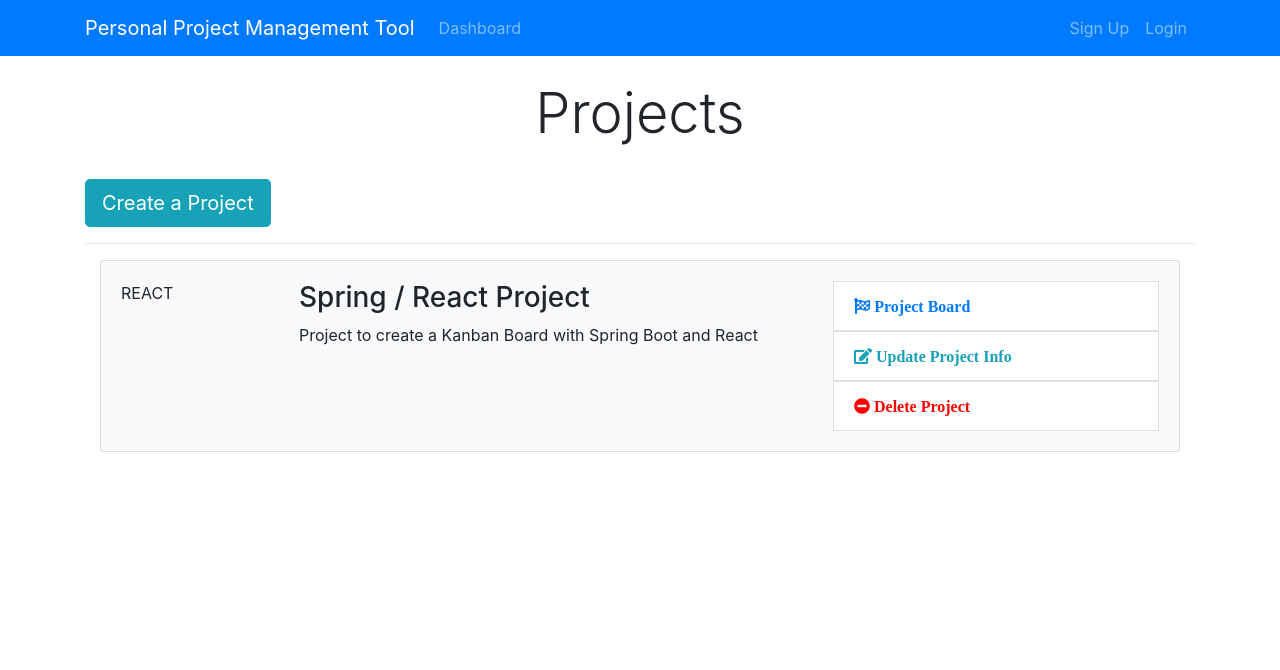
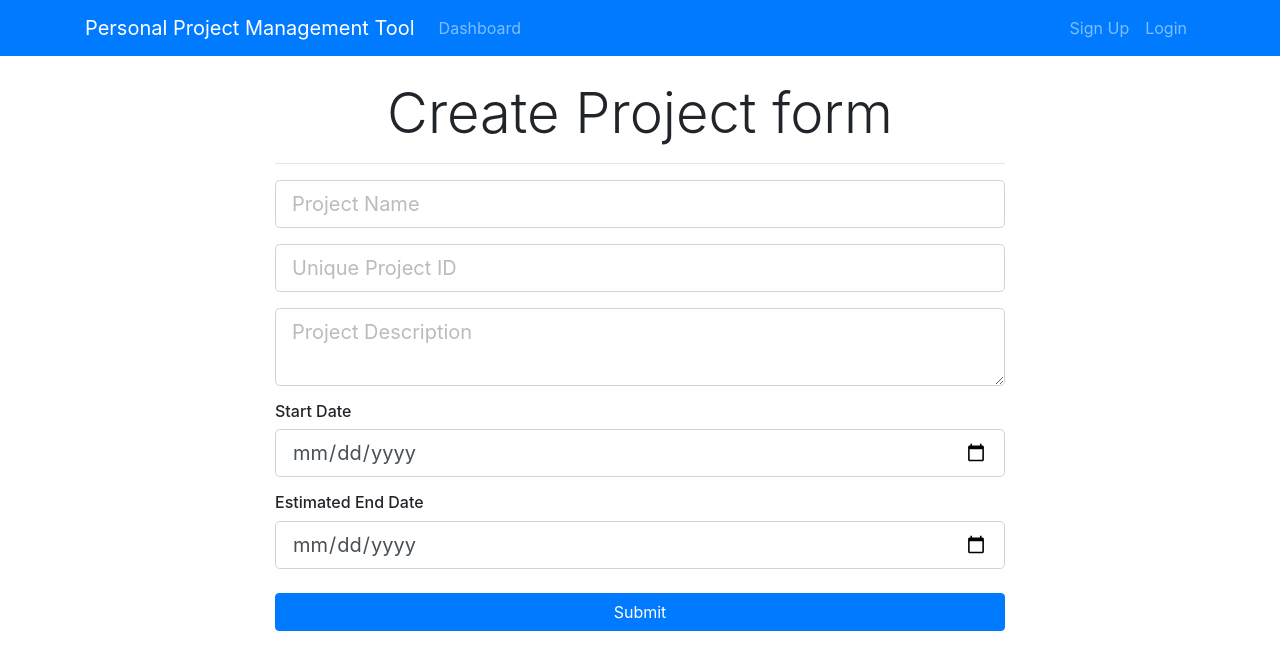
Before and after one commit to tomlam0828/daily-task, a React (Create React App) app in the folder daily-task-client/: page /addProject in a window 1280 px wide. Shown: the top 670 px of the page. Built offline with nearby package versions, Linux system fonts and the light colour scheme.

Commit message:
create form

```diff
--- a/daily-task-client/package.json
+++ b/daily-task-client/package.json
@@ -9,6 +9,7 @@
     "bootstrap": "^4.5.0",
     "react": "^16.13.1",
     "react-dom": "^16.13.1",
+    "react-router-dom": "^5.2.0",
     "react-scripts": "3.4.1"
   },
   "scripts": {
--- a/daily-task-client/src/App.js
+++ b/daily-task-client/src/App.js
@@ -3,13 +3,18 @@
 import Dashboard from "./components/Dashboard";
 import Header from "./components/Layout/Header";
 import "bootstrap/dist/css/bootstrap.min.css";
+import { BrowserRouter as Router, Route } from "react-router-dom";
+import AddProject from "./components/Project/AddProject";
 
 function App() {
   return (
-    <div className="App">
-      <Header />
-      <Dashboard />
-    </div>
+    <Router>
+      <div className="App">
+        <Header />
+        <Route exact path="/dashboard" component={Dashboard} />
+        <Route exact path="/addProject" component={AddProject} />
+      </div>
+    </Router>
   );
 }
 
--- a/daily-task-client/src/components/Dashboard.js
+++ b/daily-task-client/src/components/Dashboard.js
@@ -1,5 +1,6 @@
 import React, { Component } from "react";
 import ProjectItem from "./Project/ProjectItem";
+import CreateProjectButton from "./Project/CreateProjectButton";
 
 class Dashboard extends Component {
     render() {
@@ -10,9 +11,7 @@
                         <div className="col-md-12">
                             <h1 className="display-4 text-center">Projects</h1>
                             <br />
-                            <a href="ProjectForm.html" className="btn btn-lg btn-info">
-                                Create a Project
-                        </a>
+                            <CreateProjectButton />
                             <br />
                             <hr />
                             <ProjectItem />
--- /dev/null
+++ b/daily-task-client/src/components/Project/AddProject.js
@@ -0,0 +1,107 @@
+import React, { Component } from 'react'
+
+class AddProject extends Component {
+    constructor() {
+        super();
+
+        this.state = {
+            projectName: "",
+            projectIdentifier: "",
+            description: "",
+            start_date: "",
+            end_date: ""
+        };
+        this.onChange = this.onChange.bind(this);
+        this.onSubmit = this.onSubmit.bind(this);
+    }
+
+    onChange(e) {
+        this.setState(
+            {
+                [e.target.name]: e.target.value
+            }
+        );
+    }
+
+    onSubmit(e) {
+        e.preventDefault();
+        const newProject = {
+            projectName: this.state.projectName,
+            projectIdentifier: this.state.projectIdentifier,
+            description: this.state.description,
+            start_date: this.state.start_date,
+            end_date: this.state.end_date
+        };
+        console.log(newProject);
+    }
+
+    render() {
+        return (
+            <div className="project">
+                <div className="container">
+                    <div className="row">
+                        <div className="col-md-8 m-auto">
+                            <h5 className="display-4 text-center">Create Project form</h5>
+                            <hr />
+                            <form onSubmit={this.onSubmit}>
+                                <div className="form-group">
+                                    <input
+                                        type="text"
+                                        className="form-control form-control-lg "
+                                        placeholder="Project Name"
+                                        name="projectName"
+                                        value={this.state.projectName}
+                                        onChange={this.onChange}
+                                    />
+                                </div>
+                                <div className="form-group">
+                                    <input
+                                        type="text"
+                                        className="form-control form-control-lg"
+                                        placeholder="Unique Project ID"
+                                        name="projectIdentifier"
+                                        value={this.state.projectIdentifier}
+                                        onChange={this.onChange}
+                                    />
+                                </div>
+                                <div className="form-group">
+                                    <textarea
+                                        className="form-control form-control-lg"
+                                        placeholder="Project Description"
+                                        name="description"
+                                        value={this.state.description}
+                                        onChange={this.onChange}>
+                                    </textarea>
+                                </div>
+                                <h6>Start Date</h6>
+                                <div className="form-group">
+                                    <input
+                                        type="date"
+                                        className="form-control form-control-lg"
+                                        name="start_date"
+                                        value={this.state.start_date}
+                                        onChange={this.onChange}
+                                    />
+                                </div>
+                                <h6>Estimated End Date</h6>
+                                <div className="form-group">
+                                    <input
+                                        type="date"
+                                        className="form-control form-control-lg"
+                                        name="end_date"
+                                        value={this.state.end_date}
+                                        onChange={this.onChange}
+                                    />
+                                </div>
+
+                                <input type="submit" className="btn btn-primary btn-block mt-4" />
+                            </form>
+                        </div>
+                    </div>
+                </div>
+            </div>
+        )
+    }
+}
+
+export default AddProject;
--- /dev/null
+++ b/daily-task-client/src/components/Project/CreateProjectButton.js
@@ -0,0 +1,12 @@
+import React from 'react';
+import { Link } from 'react-router-dom';
+
+const CreateProjectButton = () => {
+    return (
+        <React.Fragment>
+            <Link to="/addProject" className="btn btn-lg btn-info">Create a Project</Link>
+        </React.Fragment>
+    )
+}
+
+export default CreateProjectButton;
```
Also changed, not shown: 1 other file (tests, documents, lock files or other folders).
